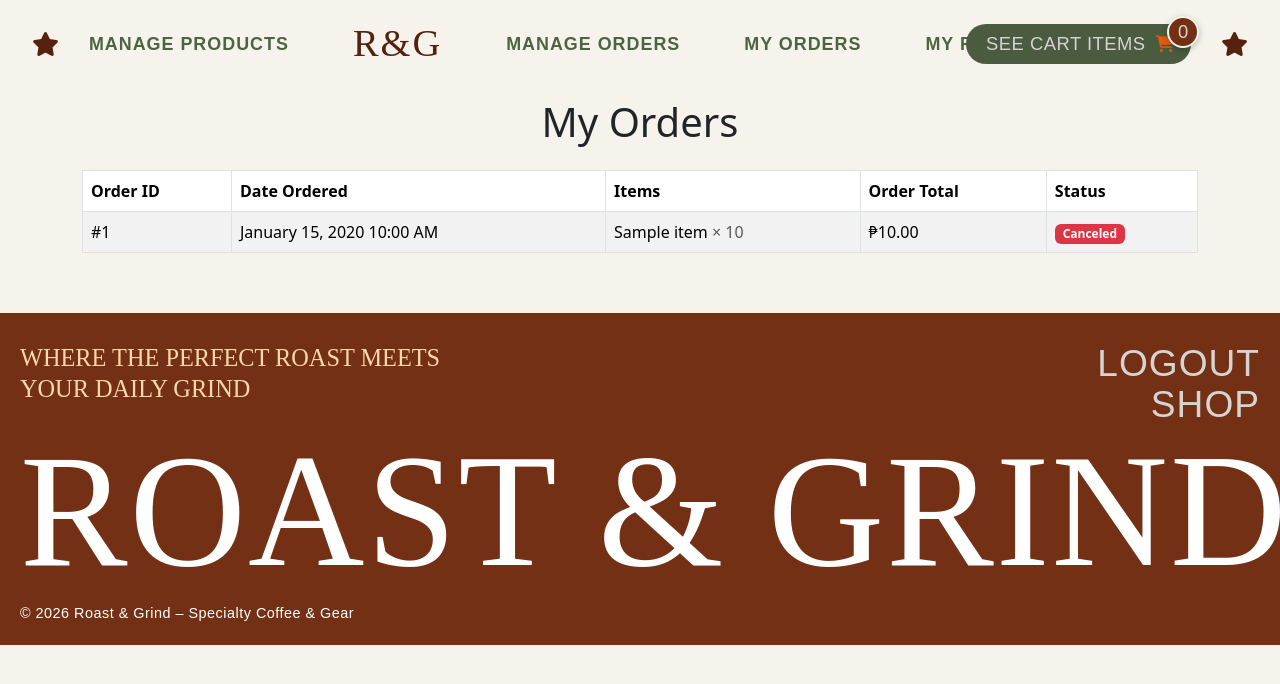
After one commit to chloecasa/roast-and-grind, a PHP site: page /user/orders.php in a window 1280 px wide. The commit adds this page. Shown: the top 684 px of the page. Run offline with PHP 8.4, Linux system fonts and the light colour scheme; the visitor is signed in with stand-in values (Sample User, id 1); tables that the repository leaves empty or names only in its code hold one stand-in row (values such as "Sample post"); some web fonts are replaced.

Commit message:
feat: done fr-6

```diff
--- a/includes/header.php
+++ b/includes/header.php
@@ -48,6 +48,7 @@ $is_admin = (strpos($_SERVER['REQUEST_URI'], '/item/') !== false || strpos($_SER
                 <a href="/roast-and-grind/shop.php" class="store-nav-link">Storefront</a>
             <?php endif; ?>
             <?php if (isset($_SESSION['user_id'])): ?>
+                <a href="/roast-and-grind/user/orders.php" class="store-nav-link">My Orders</a>
                 <a href="/roast-and-grind/user/profile.php" class="store-nav-link">My Profile</a>
                 <a href="/roast-and-grind/user/logout.php" class="store-nav-link">Logout</a>
             <?php else: ?>
--- a/shop.php
+++ b/shop.php
@@ -85,6 +85,7 @@ $result = mysqli_stmt_get_result($stmt);
 
             <div class="store-nav-right">
                 <?php if (isset($_SESSION['user_id'])): ?>
+                    <a href="user/orders.php" class="store-nav-link">My Orders</a>
                     <a href="user/profile.php" class="store-nav-link">My Profile</a>
                     <a href="user/logout.php" class="store-nav-link">Logout</a>
                 <?php else: ?>
--- /dev/null
+++ b/user/orders.php
@@ -0,0 +1,99 @@
+<?php
+// user/orders.php - FR-6: a logged-in customer views their own order history
+include('../includes/session.php');
+include('../includes/config.php');
+
+// FR-3: customer pages are for logged-in users only
+if (!isset($_SESSION['user_id'])) {
+    $_SESSION['message'] = 'Please log in to view your orders.';
+    header('Location: login.php');
+    exit;
+}
+$user_id = (int) $_SESSION['user_id'];
+
+// only this user's orders: the id always comes from the session, never from the URL or a form
+$sql = "SELECT o.order_id, o.order_date, o.total_amount, o.status,
+               oi.item_name, oi.quantity
+        FROM orders o
+        LEFT JOIN order_items oi ON oi.order_id = o.order_id
+        WHERE o.user_id = ?
+        ORDER BY o.order_date DESC, o.order_id DESC, oi.order_item_id ASC";
+$stmt = mysqli_prepare($conn, $sql);
+mysqli_stmt_bind_param($stmt, 'i', $user_id);
+mysqli_stmt_execute($stmt);
+$rows = mysqli_stmt_get_result($stmt);
+
+// one entry per order, with its items collected underneath
+$orders = [];
+while ($r = mysqli_fetch_assoc($rows)) {
+    $id = $r['order_id'];
+    if (!isset($orders[$id])) {
+        $orders[$id] = [
+            'order_id'     => $id,
+            'order_date'   => $r['order_date'],
+            'total_amount' => $r['total_amount'],
+            'status'       => $r['status'],
+            'items'        => []
+        ];
+    }
+    if ($r['item_name'] !== null) {
+        $orders[$id]['items'][] = ['name' => $r['item_name'], 'qty' => $r['quantity']];
+    }
+}
+
+function orderStatusBadge($status)
+{
+    $colors = [
+        'Pending'    => 'secondary',
+        'Processing' => 'primary',
+        'Shipped'    => 'info',
+        'Delivered'  => 'success',
+        'Canceled'   => 'danger'
+    ];
+    $color = $colors[$status] ?? 'dark';
+    return '<span class="badge text-bg-' . $color . '">' . htmlspecialchars($status) . '</span>';
+}
+
+include('../includes/header.php');
+?>
+
+<h1 align="center" class="mb-4">My Orders</h1>
+<?php include('../includes/alert.php'); ?>
+
+<div class="cart-view-table-back">
+    <?php if (count($orders) === 0): ?>
+        <div class="text-center py-4">
+            <p class="text-muted mb-3">You haven't placed any orders yet.</p>
+            <a href="../shop.php" class="btn btn-dark">Start Shopping</a>
+        </div>
+    <?php else: ?>
+        <table class="table table-striped table-bordered align-middle">
+            <thead>
+                <tr>
+                    <th>Order ID</th>
+                    <th>Date Ordered</th>
+                    <th>Items</th>
+                    <th>Order Total</th>
+                    <th>Status</th>
+                </tr>
+            </thead>
+            <tbody>
+                <?php foreach ($orders as $o): ?>
+                    <tr>
+                        <td>#<?= $o['order_id']; ?></td>
+                        <td><?= date('F j, Y g:i A', strtotime($o['order_date'])); ?></td>
+                        <td>
+                            <?php foreach ($o['items'] as $it): ?>
+                                <div><?= htmlspecialchars($it['name']); ?> <span class="text-muted">&times; <?= (int) $it['qty']; ?></span></div>
+                            <?php endforeach; ?>
+                        </td>
+                        <td>₱<?= number_format($o['total_amount'], 2); ?></td>
+                        <td><?= orderStatusBadge($o['status']); ?></td>
+                    </tr>
+                <?php endforeach; ?>
+            </tbody>
+        </table>
+    <?php endif; ?>
+</div>
+
+<?php include('../includes/footer.php'); ?>
```
